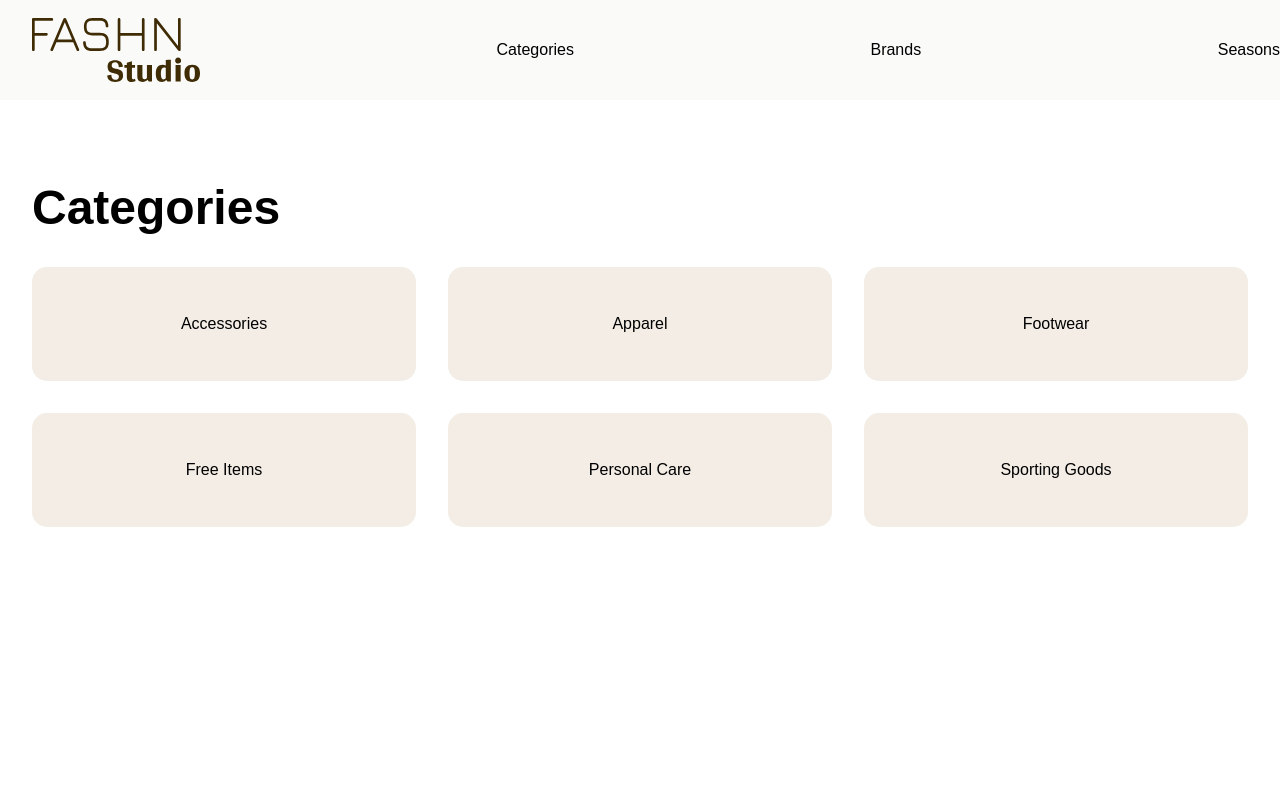
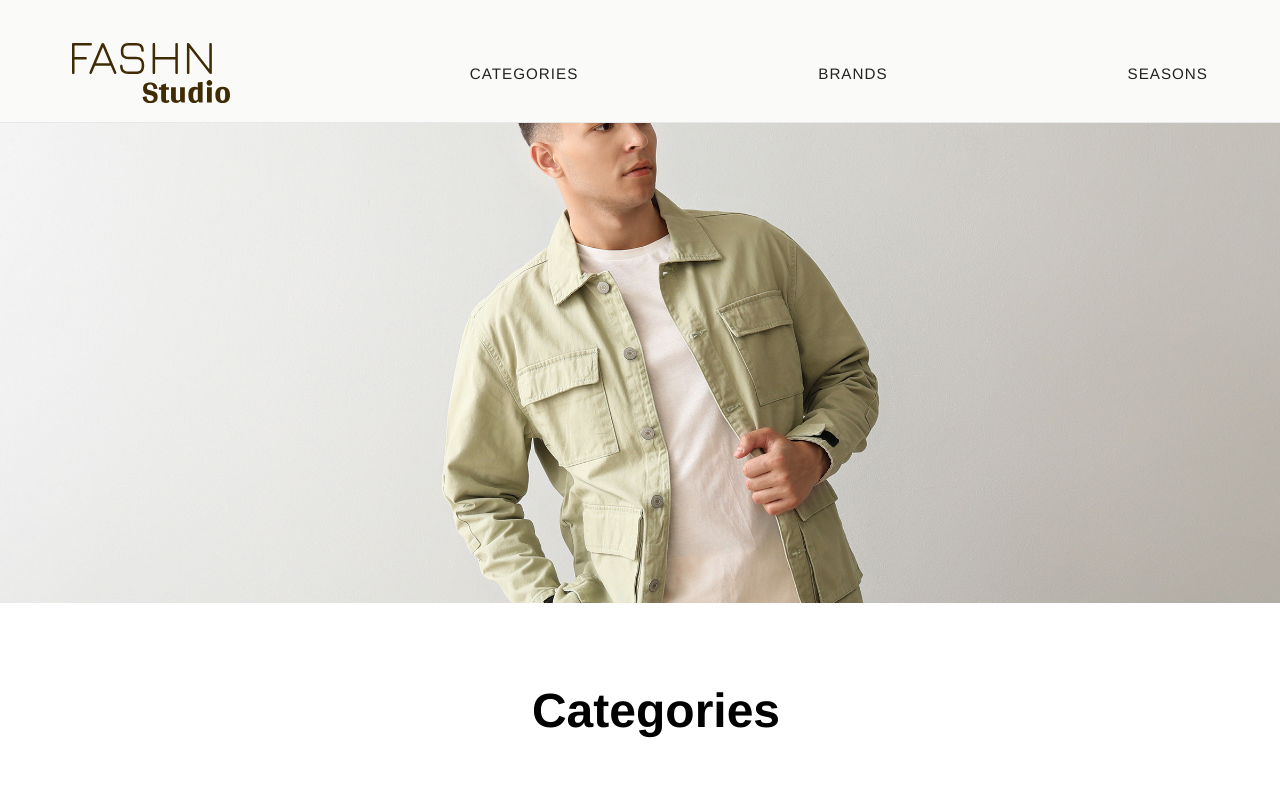
Before and after one commit to Opheliebedsted/statisk_site, a plain HTML site: page index.html in a window 1280 px wide. Shown: the top 799 px of the page. Drawn offline with Linux system fonts and the light colour scheme; no server answers.

Commit message:
tilføjer styling på landing page + 60 produkter vises

```diff
--- a/index.html
+++ b/index.html
@@ -26,7 +26,10 @@
       </nav>
     </header>
     <main>
-      <h2>Categories</h2>
+      <section class="hero-header">
+        <img src="imgs/hero.jpg" alt="Billede af en mand" />
+      </section>
+      <h2 class="categoriesh2">Categories</h2>
       <section class="kategorier-grid">
         <a class="kat" href="produktliste.html">Accessories</a>
         <a class="kat" href="produktliste.html">Apparel</a>
--- a/js/produclist.js
+++ b/js/produclist.js
@@ -1,6 +1,6 @@
 const category = new URLSearchParams(window.location.search).get("category");
 const container = document.querySelector(".produktlist-grid");
-const endpoint = `https://kea-alt-del.dk/t7/api/products?category=${category}`;
+const endpoint = `https://kea-alt-del.dk/t7/api/products?category=${category}&limit=60`;
 document.querySelector("h2").textContent = category;
 
 console.log("hej");
--- a/style.css
+++ b/style.css
@@ -5,7 +5,7 @@
   box-sizing: border-box;
 }
 html {
-  font-family: Arial, Helvetica, sans-serif;
+  font-family: Helvetica, sans-serif;
 }
 img {
   display: block;
@@ -13,7 +13,6 @@ img {
 
 /* PRODUKT SIDE */
 .back-button {
-  /* background-color: rgb(200, 208, 211); */
   text-decoration: none;
   color: rgb(0, 0, 0);
   text-align: center;
@@ -65,6 +64,12 @@ img {
   }
 }
 /* FORSIDE */
+
+.categoriesh2 {
+  margin: 3rem;
+  text-align: center;
+}
+
 .produktlist-grid {
   display: grid;
   grid-template-columns: 1fr 1fr;
@@ -80,6 +85,14 @@ img {
 .produktlist-grid a {
   text-decoration: none;
   color: black;
+}
+
+@media screen and (min-width: 800px) {
+  .categoriesh2 {
+    margin: 0;
+    text-align: center;
+    padding-bottom: 2rem;
+  }
 }
 
 /* PRODUKTLISTE */
@@ -110,11 +123,6 @@ img {
   position: relative;
   width: 100%;
 }
-
-/* .product-image.soldout img {
-  opacity: 0.5;
-  filter: grayscale(50%);
-} */
 
 .sold-out-badge {
   position: absolute;
@@ -231,22 +239,86 @@ img {
 
 /* NAVIGATION */
 
+/* HERO skjult på mobil */
+.hero-header img {
+  display: none;
+}
+
+/* HEADER */
 header {
   width: 100%;
-}
-nav a {
-  text-decoration: none;
-  color: black;
+  border-bottom: 1px solid #e8e8e8;
+  background-color: rgb(250, 250, 249);
 }
 
-@media screen and (min-width: 800px) {
-  .logo {
-    padding-left: 2rem;
+/* NAV CONTAINER */
+.headernav {
+  max-width: 1200px;
+  margin: 0 auto;
+  padding: 1.2rem 2rem;
+  display: flex;
+  align-items: center;
+  justify-content: space-between;
+}
+
+/* LOGO */
+.logo {
+  height: 60px;
+  width: auto;
+}
+
+/* LINKS */
+.headernav a {
+  padding-top: 1.5rem;
+  text-decoration: none;
+  color: #222;
+  font-family: "Helvetica Neue", sans-serif;
+  font-size: 0.95rem;
+  letter-spacing: 1px;
+  text-transform: uppercase;
+  position: relative;
+  transition: all 0.3s ease;
+}
+
+.navknap {
+  margin-left: 1.5rem;
+}
+
+/* Hover animation */
+.navknap::after {
+  content: "";
+  position: absolute;
+  width: 0%;
+  height: 1px;
+  bottom: -4px;
+  left: 0;
+  background-color: #222;
+  transition: width 0.3s ease;
+}
+
+.navknap:hover::after {
+  width: 100%;
+}
+
+/* Mobil nav */
+@media screen and (max-width: 799px) {
+  .headernav {
+    flex-direction: column;
+    gap: 1rem;
   }
-  .headernav {
-    background-color: rgb(250, 250, 249);
-    display: flex;
-    align-items: center;
-    justify-content: space-between;
+
+  .navknap {
+    margin-left: 0;
   }
 }
+
+/* DESKTOP (800px og op) */
+@media screen and (min-width: 800px) {
+  .hero-header img {
+    display: block;
+    width: 100%;
+    height: 60vh;
+    object-fit: cover;
+    object-position: center;
+  }
+}
```
Also changed, not shown: produktliste.html (+1 -1 lines), imgs/hero.jpg (added).
